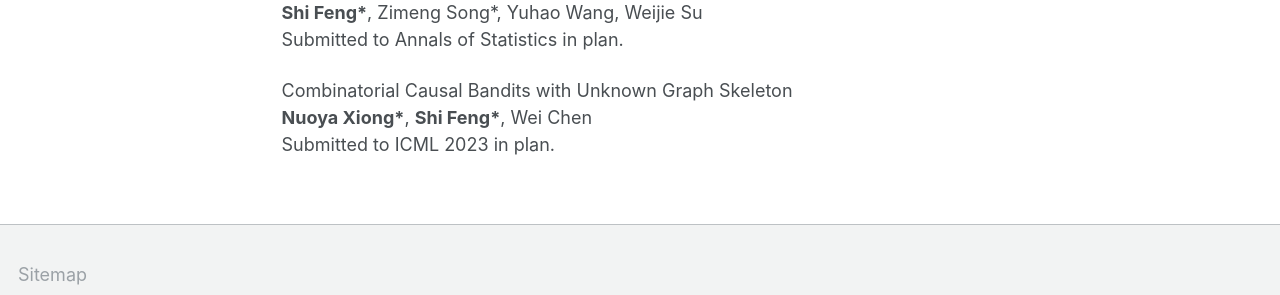
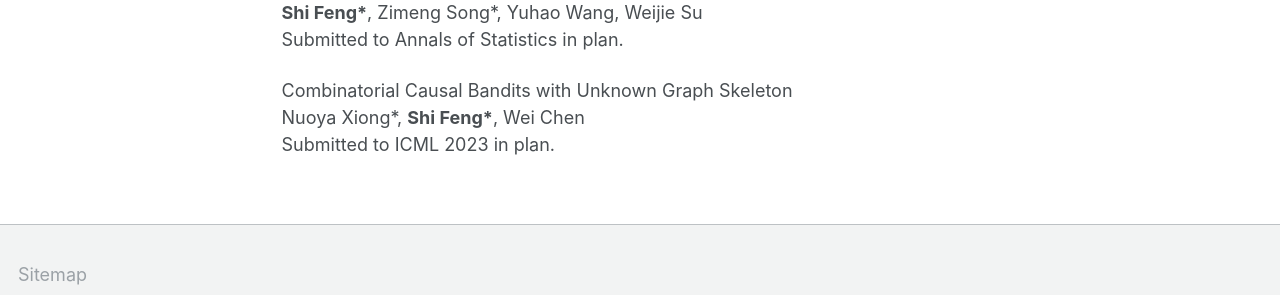
Before and after one commit to fengtony686/fengshi.link, a Jekyll site: the page built from _pages/publications.md, in a window 1280 px wide and 992 px high. Shown: the part 613-908 px from the top of the window. Built offline with Jekyll 4.4.1, drawn with Linux system fonts in a browser that asks for light colours.

Commit message:
update pub

```diff
--- a/_pages/publications.md
+++ b/_pages/publications.md
@@ -37,5 +37,5 @@ Proceedings of the 10th International Conference on Computational Social Network
 Submitted to Annals of Statistics in plan.
 
 Combinatorial Causal Bandits with Unknown Graph Skeleton\\
-**Nuoya Xiong\***, **Shi Feng\***, Wei Chen\\
+Nuoya Xiong\*, **Shi Feng\***, Wei Chen\\
 Submitted to ICML 2023 in plan.
```
